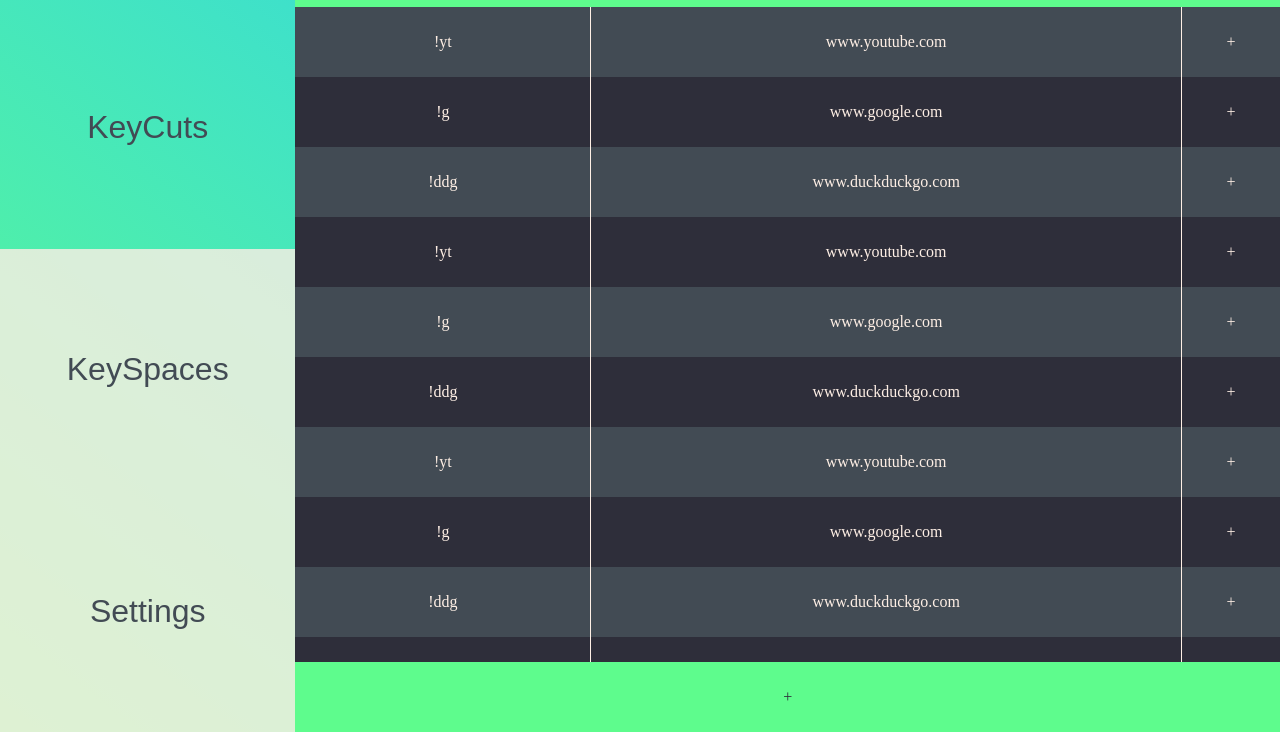
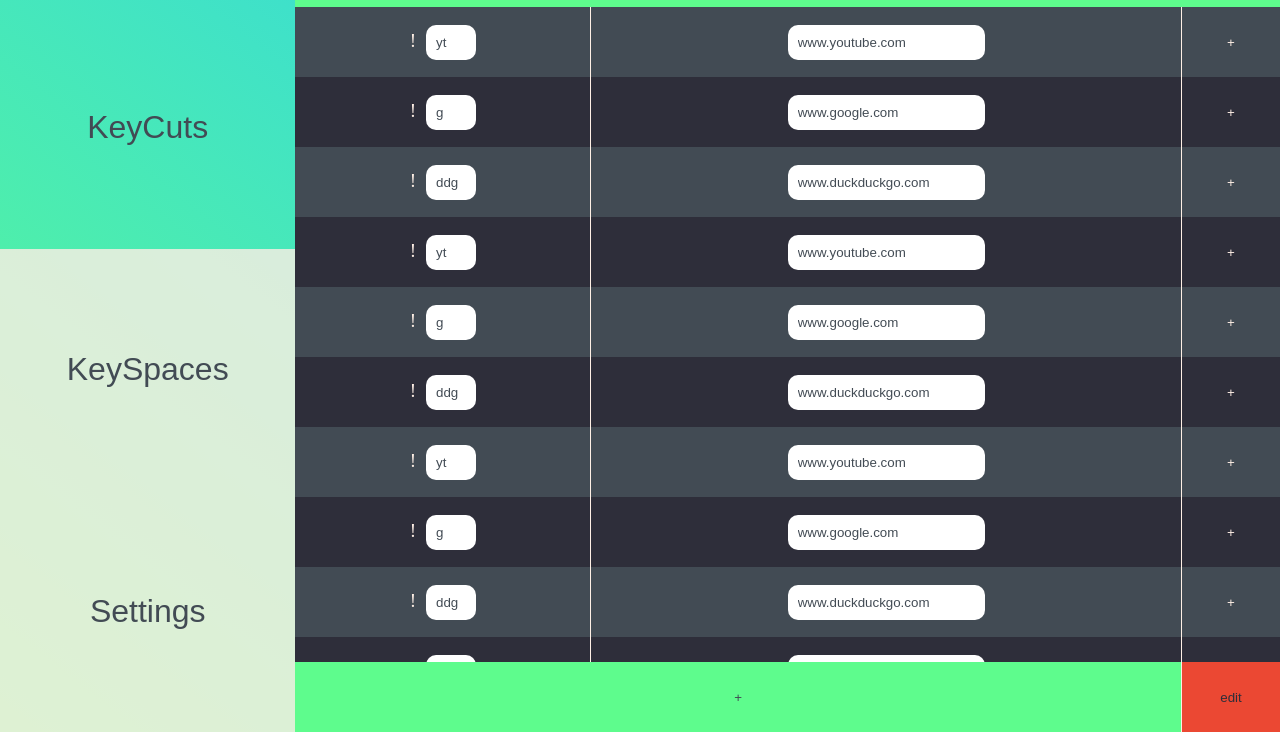
Before and after one commit to rubenuribe-2/KeyCuts, a browser extension: page src/settings.html in a window 1280 px wide. Shown: the part 68-800 px from the top of the page. Drawn offline with Linux system fonts and the light colour scheme.

Commit message:
do edit button

```diff
--- a/src/settings.css
+++ b/src/settings.css
@@ -54,10 +54,47 @@
     height: 10px;
     position: sticky;
     bottom: 0;
+}
+.add-to-workspace{
+    transition: 0.1s ease-in-out;
+    width: 100%;
+    height: 100%;
+    background: none;
+    color: #FEEFE5;
+}
+.add-to-workspace:hover{
+    background: #5efc8d86;
+
+    transform: scale(1.01);
+    color: #2E2E3A;
+}
+.add-to-workspace:hover.delete{
+    background: #e73d2686;
+    transform: scale(1.01);
+    color: #2E2E3A;
+}
+#add-new-button{
+    width: 100%;
+    height: 100%;
     background: #5EFC8D;
+    transition: 0.1s ease-in-out;
+}
+#add-new-button:hover{
+    transform: scaleY(1.2);
+    background: #74ff9e;
 }
 #add-new > td{
     color: #2E2E3A;
+}
+#toggle-edit{
+    width: 100%;
+    height: 100%;
+    background: #EB4833;
+    color: #2E2E3A;
+}
+#toggle-edit:hover{
+    transform: scaleY(1.2);
+    background: #e73d26;
 }
 .keycuts-table-header > th{
     color: #2E2E3A;
@@ -109,3 +146,14 @@
     transition: 0.2s;
     background-color: #00000000;
   }
+.keycut-table-cell{
+    font-size: 1.2rem;
+}
+.text-field{
+    border-radius: 10px;
+    padding: 10px;
+}
+.keycut-field{
+    width: 30px;
+    margin-left: 10px;
+}
--- a/src/settings.html
+++ b/src/settings.html
@@ -25,68 +25,81 @@
                     <th class="table_add-to-workspace header" style="width: 10%">add to workspace</th>
                 </tr>
                 <tr>
-                    <td>!yt</td>
-                    <td>www.youtube.com</td>
-                    <td>+</td>
+                    <td class="keycut-table-cell">!<input type="text" value="yt" class="text-field keycut-field"></input></td>
+                    <td><input type="text" value="www.youtube.com" class="text-field"></input></td>
+                    <td><button class="add-to-workspace" >+</button></td>
                 </tr>
                 <tr>
-                    <td>!g</td>
-                    <td>www.google.com</td>
-                    <td>+</td>
+                    <td class="keycut-table-cell">!<input type="text" value="g" class="text-field keycut-field"></input></td>
+                    <td><input type="text" value="www.google.com" class="text-field"></input></td>
+                    <td><button class="add-to-workspace" >+</button></td>
                 </tr>
                 <tr>
-                    <td>!ddg</td>
-                    <td>www.duckduckgo.com</td>
-                    <td>+</td>
+                    <td class="keycut-table-cell">!<input type="text" value="ddg" class="text-field keycut-field"></input></td>
+                    <td><input type="text" value="www.duckduckgo.com" class="text-field"></input></td>
+                    <td><button class="add-to-workspace" >+</button></td>
                 </tr>
                 <tr>
-                    <td>!yt</td>
-                    <td>www.youtube.com</td>
-                    <td>+</td>
+                    <td class="keycut-table-cell">!<input type="text" value="yt" class="text-field keycut-field"></input></td>
+                    <td><input type="text" value="www.youtube.com" class="text-field"></input></td>
+                    <td><button class="add-to-workspace" >+</button></td>
                 </tr>
                 <tr>
-                    <td>!g</td>
-                    <td>www.google.com</td>
-                    <td>+</td>
+                    <td class="keycut-table-cell">!<input type="text" value="g" class="text-field keycut-field"></input></td>
+                    <td><input type="text" value="www.google.com" class="text-field"></input></td>
+                    <td><button class="add-to-workspace" >+</button></td>
                 </tr>
                 <tr>
-                    <td>!ddg</td>
-                    <td>www.duckduckgo.com</td>
-                    <td>+</td>
+                    <td class="keycut-table-cell">!<input type="text" value="ddg" class="text-field keycut-field"></input></td>
+                    <td><input type="text" value="www.duckduckgo.com" class="text-field"></input></td>
+                    <td><button class="add-to-workspace" >+</button></td>
+                </tr><tr>
+                    <td class="keycut-table-cell">!<input type="text" value="yt" class="text-field keycut-field"></input></td>
+                    <td><input type="text" value="www.youtube.com" class="text-field"></input></td>
+                    <td><button class="add-to-workspace" >+</button></td>
                 </tr>
                 <tr>
-                    <td>!yt</td>
-                    <td>www.youtube.com</td>
-                    <td>+</td>
+                    <td class="keycut-table-cell">!<input type="text" value="g" class="text-field keycut-field"></input></td>
+                    <td><input type="text" value="www.google.com" class="text-field"></input></td>
+                    <td><button class="add-to-workspace" >+</button></td>
                 </tr>
                 <tr>
-                    <td>!g</td>
-                    <td>www.google.com</td>
-                    <td>+</td>
+                    <td class="keycut-table-cell">!<input type="text" value="ddg" class="text-field keycut-field"></input></td>
+                    <td><input type="text" value="www.duckduckgo.com" class="text-field"></input></td>
+                    <td><button class="add-to-workspace" >+</button></td>
+                </tr><tr>
+                    <td class="keycut-table-cell">!<input type="text" value="yt" class="text-field keycut-field"></input></td>
+                    <td><input type="text" value="www.youtube.com" class="text-field"></input></td>
+                    <td><button class="add-to-workspace" >+</button></td>
                 </tr>
                 <tr>
-                    <td>!ddg</td>
-                    <td>www.duckduckgo.com</td>
-                    <td>+</td>
+                    <td class="keycut-table-cell">!<input type="text" value="g" class="text-field keycut-field"></input></td>
+                    <td><input type="text" value="www.google.com" class="text-field"></input></td>
+                    <td><button class="add-to-workspace" >+</button></td>
                 </tr>
                 <tr>
-                    <td>!yt</td>
-                    <td>www.youtube.com</td>
-                    <td>+</td>
+                    <td class="keycut-table-cell">!<input type="text" value="ddg" class="text-field keycut-field"></input></td>
+                    <td><input type="text" value="www.duckduckgo.com" class="text-field"></input></td>
+                    <td><button class="add-to-workspace" >+</button></td>
+                </tr><tr>
+                    <td class="keycut-table-cell">!<input type="text" value="yt" class="text-field keycut-field"></input></td>
+                    <td><input type="text" value="www.youtube.com" class="text-field"></input></td>
+                    <td><button class="add-to-workspace" >+</button></td>
                 </tr>
                 <tr>
-                    <td>!g</td>
-                    <td>www.google.com</td>
-                    <td>+</td>
+                    <td class="keycut-table-cell">!<input type="text" value="g" class="text-field keycut-field"></input></td>
+                    <td><input type="text" value="www.google.com" class="text-field"></input></td>
+                    <td><button class="add-to-workspace" >+</button></td>
                 </tr>
                 <tr>
-                    <td>!ddg</td>
-                    <td>www.duckduckgo.com</td>
-                    <td>+</td>
+                    <td class="keycut-table-cell">!<input type="text" value="ddg" class="text-field keycut-field"></input></td>
+                    <td><input type="text" value="www.duckduckgo.com" class="text-field"></input></td>
+                    <td><button class="add-to-workspace" >+</button></td>
                 </tr>
-                <button><tr id="add-new">
-                    <td colspan="3">+</td>
-                </tr></button>
+                <tr id="add-new">
+                    <td colspan="2"><button id="add-new-button">+</button></td>
+                    <td><button id="toggle-edit" >edit</button></td>                   </td>
+                </tr>
             </table>
         </div>
         <div id="KeySpaces" class="tabcontent">
--- a/src/settings.js
+++ b/src/settings.js
@@ -1,6 +1,23 @@
 
 const tabs = document.getElementsByClassName("tablinks");
-
+const editButten = document.getElementById('toggle-edit');
+const workspaceOrDelete = document.getElementsByClassName('add-to-workspace');
+let editOn = false;
+editButten.addEventListener('click',(e)=>{
+  if(editOn){
+    for(let i = 0; i < workspaceOrDelete.length; i++){
+      workspaceOrDelete[i].innerHTML = '+';
+      workspaceOrDelete[i].classList.toggle('delete');
+    }
+    editOn=false;
+  } else {
+    for(let i = 0; i < workspaceOrDelete.length; i++){
+      workspaceOrDelete[i].innerHTML = '-';
+      workspaceOrDelete[i].classList.toggle('delete');
+    }
+    editOn=true;
+  }
+})
 for (i=0;i<tabs.length;i++){
     tabs[i].addEventListener('click',(evt)=>{
         console.log(evt);
```
